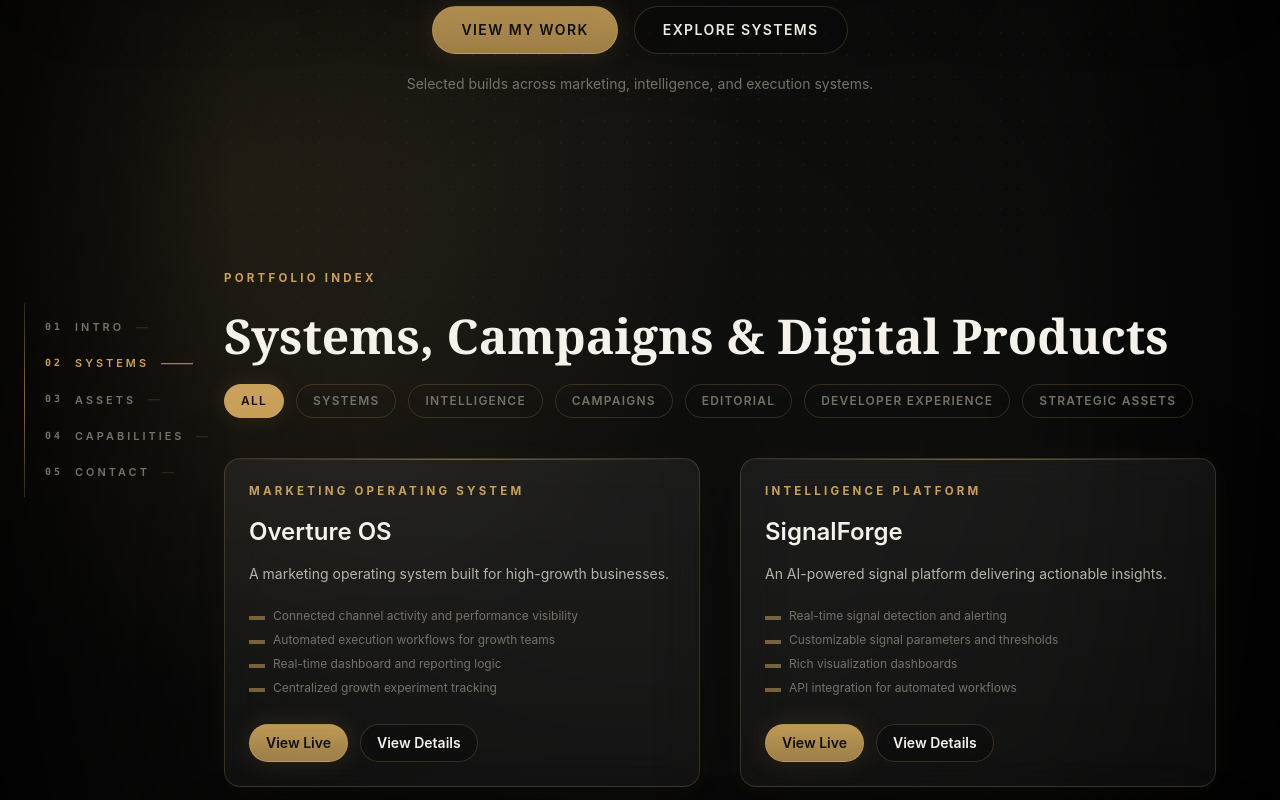
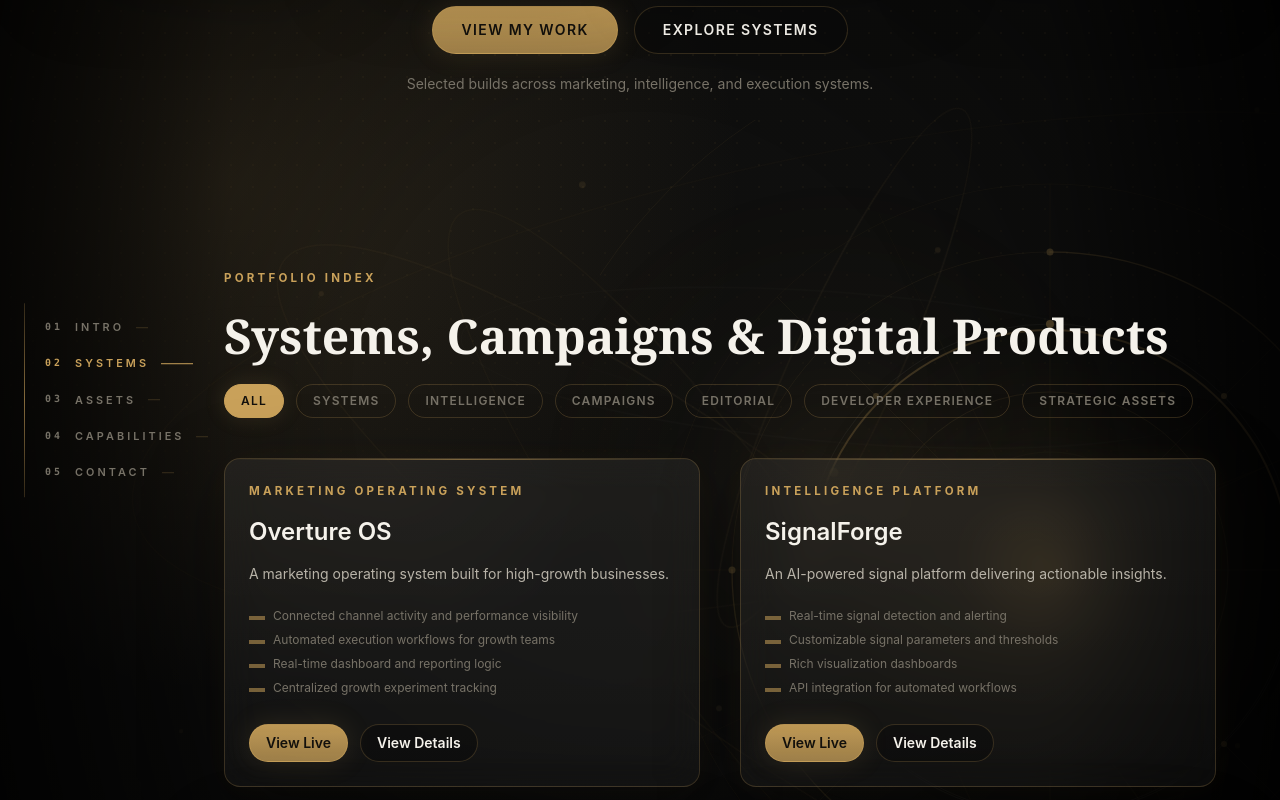
Before and after one commit to codename-blackweb/portfolio, a Next.js app: page / in a window 1280 px wide. Both pictures are taken after a click on the button "ALL". Shown: the part 781-1581 px from the top of the page. Built offline with nearby package versions, Linux system fonts and the light colour scheme.

Commit message:
Add ambient orbit background and portfolio polish

```diff
--- a/app/globals.css
+++ b/app/globals.css
@@ -61,6 +61,40 @@ body::after {
 ::selection {
   background: var(--gold-soft);
   color: var(--text-primary);
+}
+
+.dot-grid {
+  background-image: radial-gradient(
+    rgba(201, 161, 90, 0.12) 0.6px,
+    transparent 0.6px
+  );
+  background-size: 18px 18px;
+}
+
+@keyframes slow-orbit {
+  from {
+    transform: rotate(0deg);
+  }
+  to {
+    transform: rotate(360deg);
+  }
+}
+
+.orbit-slow {
+  transform-origin: center;
+  animation: slow-orbit 80s linear infinite;
+}
+
+.orbit-slower {
+  transform-origin: center;
+  animation: slow-orbit 120s linear infinite reverse;
+}
+
+@media (prefers-reduced-motion: reduce) {
+  .orbit-slow,
+  .orbit-slower {
+    animation: none;
+  }
 }
 
 @layer components {
--- a/app/layout.jsx
+++ b/app/layout.jsx
@@ -1,6 +1,8 @@
 import './globals.css';
 import CursorSpotlight from '../components/CursorSpotlight';
 import EditorialSidebar from '../components/EditorialSidebar';
+import OrbitalVisual from '../components/OrbitalVisual';
+import AmbientOrbitBackground from '../components/AmbientOrbitBackground';
 
 /**
  * RootLayout defines the global HTML structure for the portfolio. It applies
@@ -17,10 +19,15 @@ export default function RootLayout({ children }) {
   return (
     <html lang="en">
       <body className="antialiased">
-        <CursorSpotlight />
-        <EditorialSidebar />
-        <div className="relative z-10">
-          {children}
+        <div className="relative min-h-screen overflow-x-hidden">
+          <div className="pointer-events-none fixed inset-0 z-0 dot-grid opacity-40" />
+          <AmbientOrbitBackground />
+          <OrbitalVisual />
+          <CursorSpotlight />
+          <EditorialSidebar />
+          <div className="relative z-20">
+            {children}
+          </div>
         </div>
       </body>
     </html>
--- /dev/null
+++ b/components/AmbientOrbitBackground.jsx
@@ -0,0 +1,62 @@
+"use client";
+
+export default function AmbientOrbitBackground() {
+  return (
+    <div className="pointer-events-none fixed inset-0 z-[1] overflow-hidden opacity-30 max-sm:opacity-15">
+      <div className="absolute inset-[-18%]">
+        <svg
+          viewBox="0 0 1200 900"
+          fill="none"
+          xmlns="http://www.w3.org/2000/svg"
+          className="h-full w-full"
+          aria-hidden="true"
+        >
+          <defs>
+            <linearGradient id="ambient-line-grad" x1="170" y1="130" x2="1040" y2="780">
+              <stop stopColor="#c9a15a" stopOpacity="0.02" />
+              <stop offset="0.48" stopColor="#c9a15a" stopOpacity="0.36" />
+              <stop offset="1" stopColor="#c9a15a" stopOpacity="0.04" />
+            </linearGradient>
+            <radialGradient id="ambient-glow" cx="50%" cy="50%" r="50%">
+              <stop offset="0%" stopColor="#c9a15a" stopOpacity="0.28" />
+              <stop offset="42%" stopColor="#c9a15a" stopOpacity="0.08" />
+              <stop offset="100%" stopColor="#c9a15a" stopOpacity="0" />
+            </radialGradient>
+            <filter id="ambient-blur" x="0" y="0" width="1200" height="900" filterUnits="userSpaceOnUse">
+              <feGaussianBlur stdDeviation="26" />
+            </filter>
+          </defs>
+
+          <circle cx="760" cy="510" r="260" fill="url(#ambient-glow)" filter="url(#ambient-blur)" />
+
+          <g className="orbit-slow">
+            <ellipse cx="760" cy="510" rx="520" ry="132" transform="rotate(-22 760 510)" stroke="url(#ambient-line-grad)" strokeWidth="1" />
+            <ellipse cx="760" cy="510" rx="456" ry="106" transform="rotate(-8 760 510)" stroke="#c9a15a" strokeOpacity="0.2" strokeWidth="1" />
+            <ellipse cx="760" cy="510" rx="380" ry="82" transform="rotate(10 760 510)" stroke="#c9a15a" strokeOpacity="0.16" strokeWidth="1" />
+          </g>
+
+          <g className="orbit-slower">
+            <ellipse cx="760" cy="510" rx="600" ry="178" transform="rotate(18 760 510)" stroke="#c9a15a" strokeOpacity="0.12" strokeWidth="1" />
+            <ellipse cx="760" cy="510" rx="318" ry="62" transform="rotate(34 760 510)" stroke="#f5f2eb" strokeOpacity="0.06" strokeWidth="1" />
+            <ellipse cx="760" cy="510" rx="235" ry="44" transform="rotate(-36 760 510)" stroke="#c9a15a" strokeOpacity="0.22" strokeWidth="1" />
+          </g>
+
+          <g fill="#c9a15a">
+            <circle cx="336" cy="362" r="2.2" fillOpacity="0.3" />
+            <circle cx="438" cy="610" r="3.4" fillOpacity="0.42" />
+            <circle cx="552" cy="272" r="2.8" fillOpacity="0.34" />
+            <circle cx="665" cy="705" r="2.4" fillOpacity="0.24" />
+            <circle cx="760" cy="510" r="3.8" fillOpacity="0.58" />
+            <circle cx="846" cy="326" r="2.4" fillOpacity="0.32" />
+            <circle cx="936" cy="640" r="3.2" fillOpacity="0.4" />
+            <circle cx="1032" cy="446" r="2.7" fillOpacity="0.28" />
+            <circle cx="1094" cy="736" r="2.2" fillOpacity="0.22" />
+            <circle cx="220" cy="724" r="1.8" fillOpacity="0.2" />
+            <circle cx="112" cy="420" r="2" fillOpacity="0.18" />
+            <circle cx="1110" cy="210" r="2.1" fillOpacity="0.22" />
+          </g>
+        </svg>
+      </div>
+    </div>
+  );
+}
--- /dev/null
+++ b/components/OrbitalVisual.jsx
@@ -0,0 +1,104 @@
+"use client";
+
+export default function OrbitalVisual() {
+  return (
+    <div className="pointer-events-none fixed bottom-[-220px] right-[-220px] z-[1] h-[900px] w-[900px] opacity-50 max-sm:bottom-[-260px] max-sm:right-[-300px] max-sm:opacity-25">
+      <svg
+        viewBox="0 0 900 900"
+        fill="none"
+        xmlns="http://www.w3.org/2000/svg"
+        className="h-full w-full"
+        aria-hidden="true"
+      >
+        <defs>
+          <radialGradient id="orbital-glow" cx="50%" cy="50%" r="50%">
+            <stop offset="0%" stopColor="#c9a15a" stopOpacity="0.34" />
+            <stop offset="38%" stopColor="#c9a15a" stopOpacity="0.12" />
+            <stop offset="72%" stopColor="#c9a15a" stopOpacity="0.04" />
+            <stop offset="100%" stopColor="#c9a15a" stopOpacity="0" />
+          </radialGradient>
+          <linearGradient id="orbital-stroke" x1="138" y1="130" x2="760" y2="765">
+            <stop stopColor="#c9a15a" stopOpacity="0.08" />
+            <stop offset="0.48" stopColor="#c9a15a" stopOpacity="0.64" />
+            <stop offset="1" stopColor="#c9a15a" stopOpacity="0.12" />
+          </linearGradient>
+          <linearGradient id="orbital-fade" x1="225" y1="170" x2="720" y2="610">
+            <stop stopColor="#f5f2eb" stopOpacity="0.08" />
+            <stop offset="0.55" stopColor="#c9a15a" stopOpacity="0.35" />
+            <stop offset="1" stopColor="#c9a15a" stopOpacity="0.02" />
+          </linearGradient>
+          <filter id="orbital-blur" x="0" y="0" width="900" height="900" filterUnits="userSpaceOnUse">
+            <feGaussianBlur stdDeviation="22" />
+          </filter>
+        </defs>
+
+        <circle cx="450" cy="450" r="260" fill="url(#orbital-glow)" filter="url(#orbital-blur)" />
+        <circle cx="450" cy="450" r="72" fill="#c9a15a" fillOpacity="0.055" />
+        <circle cx="450" cy="450" r="10" fill="#c9a15a" fillOpacity="0.55" />
+
+        <circle cx="450" cy="450" r="118" stroke="url(#orbital-stroke)" strokeWidth="1" />
+        <circle cx="450" cy="450" r="178" stroke="#c9a15a" strokeOpacity="0.18" strokeWidth="1" />
+        <circle cx="450" cy="450" r="246" stroke="url(#orbital-fade)" strokeWidth="1" />
+        <circle cx="450" cy="450" r="318" stroke="#c9a15a" strokeOpacity="0.12" strokeWidth="1" />
+        <circle cx="450" cy="450" r="386" stroke="#c9a15a" strokeOpacity="0.08" strokeWidth="1" />
+
+        <path d="M450 64V836" stroke="#c9a15a" strokeOpacity="0.08" strokeWidth="1" />
+        <path d="M64 450H836" stroke="#c9a15a" strokeOpacity="0.08" strokeWidth="1" />
+        <path d="M176.9 176.9L723.1 723.1" stroke="#c9a15a" strokeOpacity="0.09" strokeWidth="1" />
+        <path d="M723.1 176.9L176.9 723.1" stroke="#c9a15a" strokeOpacity="0.09" strokeWidth="1" />
+        <path d="M279 94L621 806" stroke="#c9a15a" strokeOpacity="0.055" strokeWidth="1" />
+        <path d="M806 279L94 621" stroke="#c9a15a" strokeOpacity="0.055" strokeWidth="1" />
+
+        <path
+          d="M210 450C210 317.45 317.45 210 450 210C582.55 210 690 317.45 690 450"
+          stroke="#c9a15a"
+          strokeOpacity="0.46"
+          strokeWidth="2"
+          strokeLinecap="round"
+        />
+        <path
+          d="M694 450C694 584.76 584.76 694 450 694C315.24 694 206 584.76 206 450"
+          stroke="#f5f2eb"
+          strokeOpacity="0.08"
+          strokeWidth="1"
+          strokeLinecap="round"
+        />
+        <path
+          d="M450 132C625.63 132 768 274.37 768 450"
+          stroke="#c9a15a"
+          strokeOpacity="0.25"
+          strokeWidth="1.5"
+          strokeLinecap="round"
+        />
+        <path
+          d="M450 768C274.37 768 132 625.63 132 450"
+          stroke="#c9a15a"
+          strokeOpacity="0.18"
+          strokeWidth="1.5"
+          strokeLinecap="round"
+        />
+
+        <g fill="#c9a15a">
+          <circle cx="450" cy="204" r="4" fillOpacity="0.72" />
+          <circle cx="624" cy="276" r="3" fillOpacity="0.5" />
+          <circle cx="696" cy="450" r="4" fillOpacity="0.62" />
+          <circle cx="624" cy="624" r="3" fillOpacity="0.46" />
+          <circle cx="450" cy="696" r="4" fillOpacity="0.6" />
+          <circle cx="276" cy="624" r="3" fillOpacity="0.48" />
+          <circle cx="204" cy="450" r="4" fillOpacity="0.56" />
+          <circle cx="276" cy="276" r="3" fillOpacity="0.42" />
+          <circle cx="768" cy="450" r="3.5" fillOpacity="0.5" />
+          <circle cx="132" cy="450" r="3.5" fillOpacity="0.42" />
+          <circle cx="450" cy="132" r="3.5" fillOpacity="0.5" />
+          <circle cx="450" cy="768" r="3.5" fillOpacity="0.42" />
+        </g>
+
+        <g stroke="#c9a15a" strokeOpacity="0.12" strokeWidth="1">
+          <circle cx="450" cy="450" r="28" />
+          <circle cx="450" cy="450" r="44" />
+          <circle cx="450" cy="450" r="538" />
+        </g>
+      </svg>
+    </div>
+  );
+}
```
